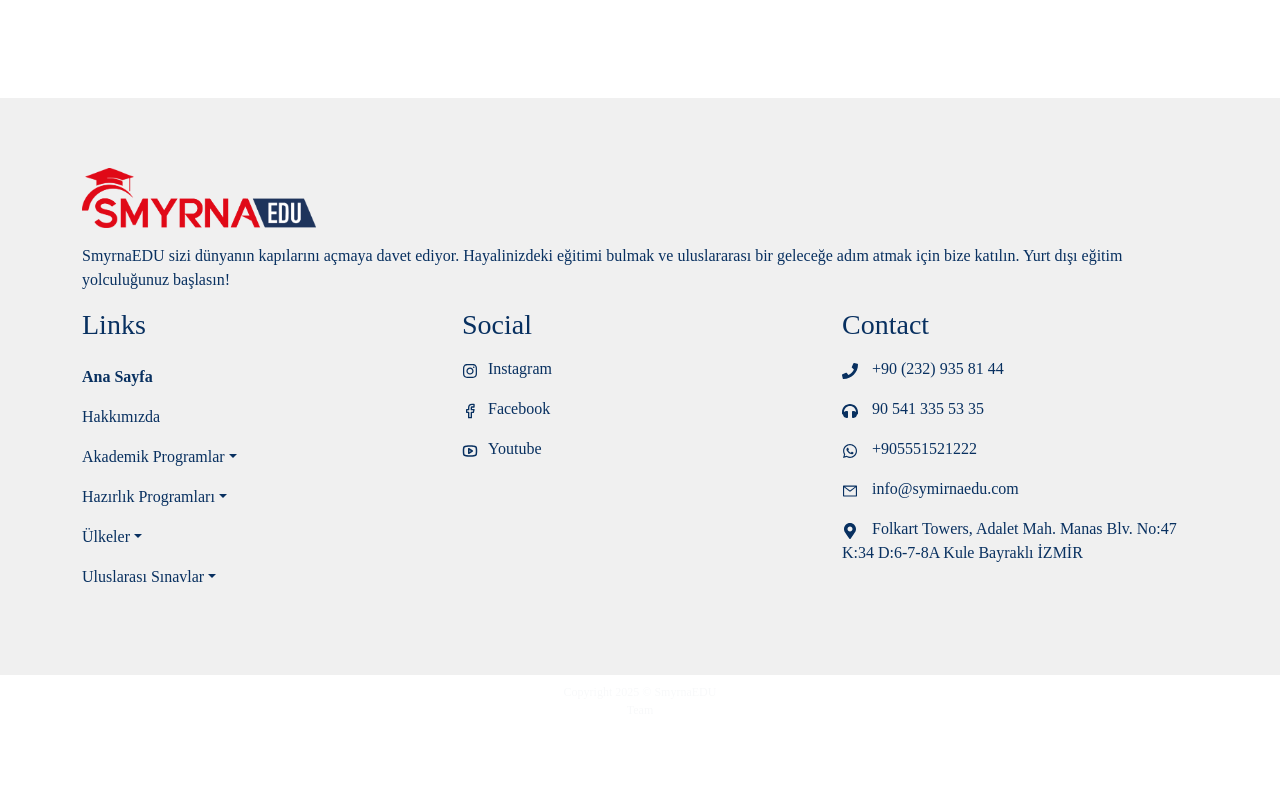
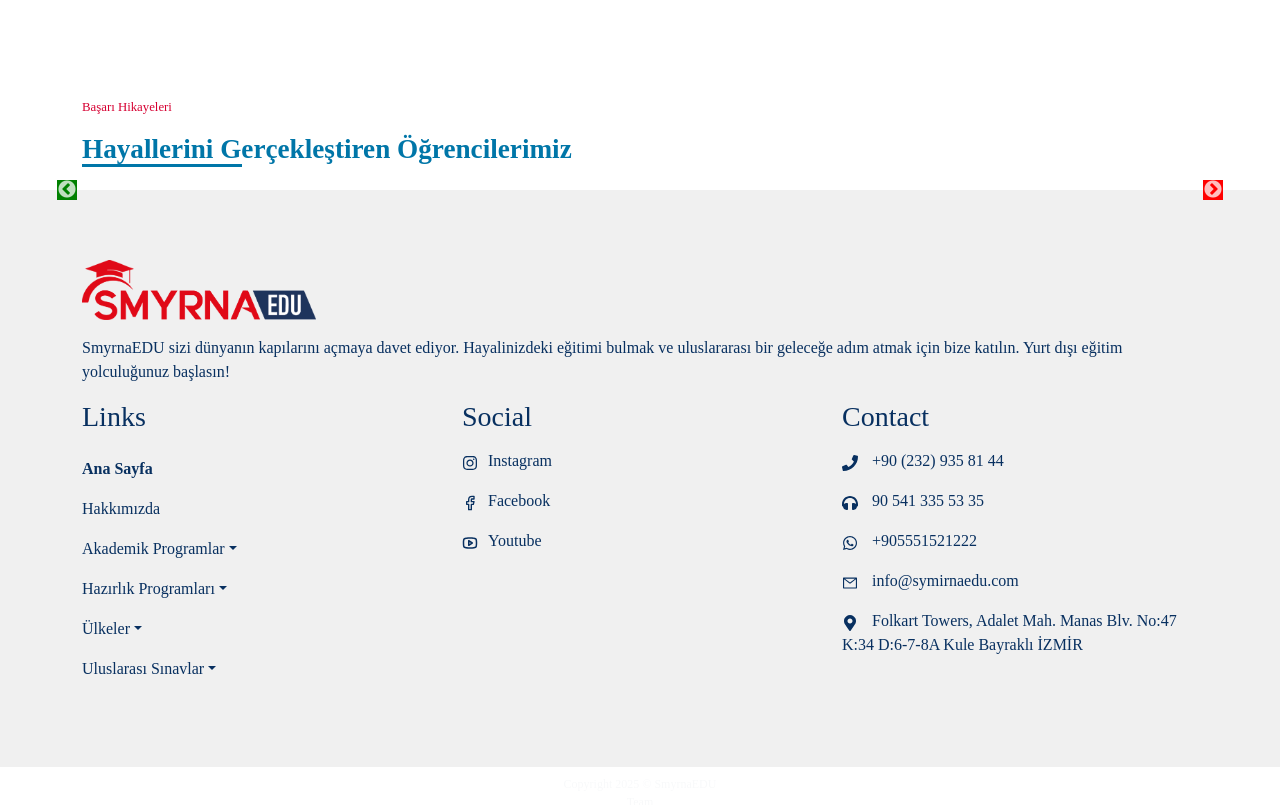
Before and after one commit to Smyrnaedu/symiranedu-frontend, a Next.js app: page / in a window 1280 px wide. Shown: the part 1415-2220 px from the top of the page. Before the commit the page ends 2142 px from the top, so only its background shows below. Built offline with nearby package versions, Linux system fonts and the light colour scheme.

Commit message:
slider added

```diff
--- a/package.json
+++ b/package.json
@@ -19,7 +19,9 @@
     "react-bootstrap": "^2.10.9",
     "react-dom": "^19.0.0",
     "react-icons": "^5.5.0",
+    "react-slick": "^0.30.3",
     "sass": "^1.77.6",
+    "slick-carousel": "^1.8.1",
     "sweetalert2": "^11.17.2",
     "yup": "^1.6.1"
   },
@@ -28,6 +30,7 @@
     "@types/node": "^20",
     "@types/react": "^19",
     "@types/react-dom": "^19",
+    "@types/react-slick": "^0.23.13",
     "autoprefixer": "^10.4.20",
     "eslint": "^9",
     "eslint-config-next": "15.1.7",
--- a/src/app/page.tsx
+++ b/src/app/page.tsx
@@ -1,5 +1,6 @@
 import { Spacer } from "@/components/common/spacer";
 import Banner from "@/components/home/banner/banner";
+import Sliders from "@/components/home/swiper/sliders";
 
 import Students from "@/components/home/swiper/students";
 import { Container } from "react-bootstrap";
@@ -12,6 +13,7 @@ export default function Home() {
       <Spacer />
       <Students />
       <Spacer />
+      <Sliders/>
     </>
   );
 }
--- /dev/null
+++ b/src/components/home/swiper/sliders.tsx
@@ -0,0 +1,72 @@
+"use client"
+import { SectionHeader } from '@/components/common/section-header';
+import React from 'react'
+// import React, { Component } from "react";
+import Slider from "react-slick";
+import data from "@/helpers/data/tr.json" assert { type: "json" };
+
+function SampleNextArrow(props: any) {
+    const { className, style, onClick } = props;
+    return (
+      <div
+        className={className}
+        style={{ ...style, display: "block", background: "red" }}
+        onClick={onClick}
+      />
+    );
+  }
+
+  function SamplePrevArrow(props: any) {
+    const { className, style, onClick } = props;
+    return (
+      <div
+        className={className}
+        style={{ ...style, display: "block", background: "green" }}
+        onClick={onClick}
+      />
+    );
+  }
+
+  interface StudentType {
+    id: number;
+    name: string;
+    image: string;
+    description: string;
+  }
+
+  interface HomeData {
+    Home: {
+      students: StudentType[];
+      "student-reviews-sub-title": string;
+      "student-reviews-title": string;
+    };
+  }
+
+const Sliders: React.FC  = () => {
+    const homeData: HomeData = (data[0] as unknown) as HomeData;
+    const students: StudentType[] = homeData?.Home?.students || [];
+
+    const settings = {
+        focusOnSelect: true,
+        infinite: true,
+        slidesToShow: 3,
+        slidesToScroll: 1,
+        speed: 500,
+        nextArrow: <SampleNextArrow />,
+        prevArrow: <SamplePrevArrow />
+      };
+
+  return (
+    <div className="slider-container container">
+      <SectionHeader
+              title={homeData.Home["student-reviews-sub-title"]}
+              spans={homeData.Home["student-reviews-title"]}
+            />
+      <Slider {...settings}>
+
+      </Slider>
+    </div>
+  )
+}
+
+export default Sliders
--- a/src/styles/index.scss
+++ b/src/styles/index.scss
@@ -2,7 +2,8 @@
 @use "./mixins" as *;
 
 @import "bootstrap/scss/bootstrap";
-@import "primeicons/primeicons.css";
+@import "slick-carousel/slick/slick.css";
+@import "slick-carousel/slick/slick-theme.css";
 @import "primereact/resources/themes/lara-light-cyan/theme.css";
 
 body{
```
Also changed, not shown: 1 other file (tests, documents, lock files or other folders).
